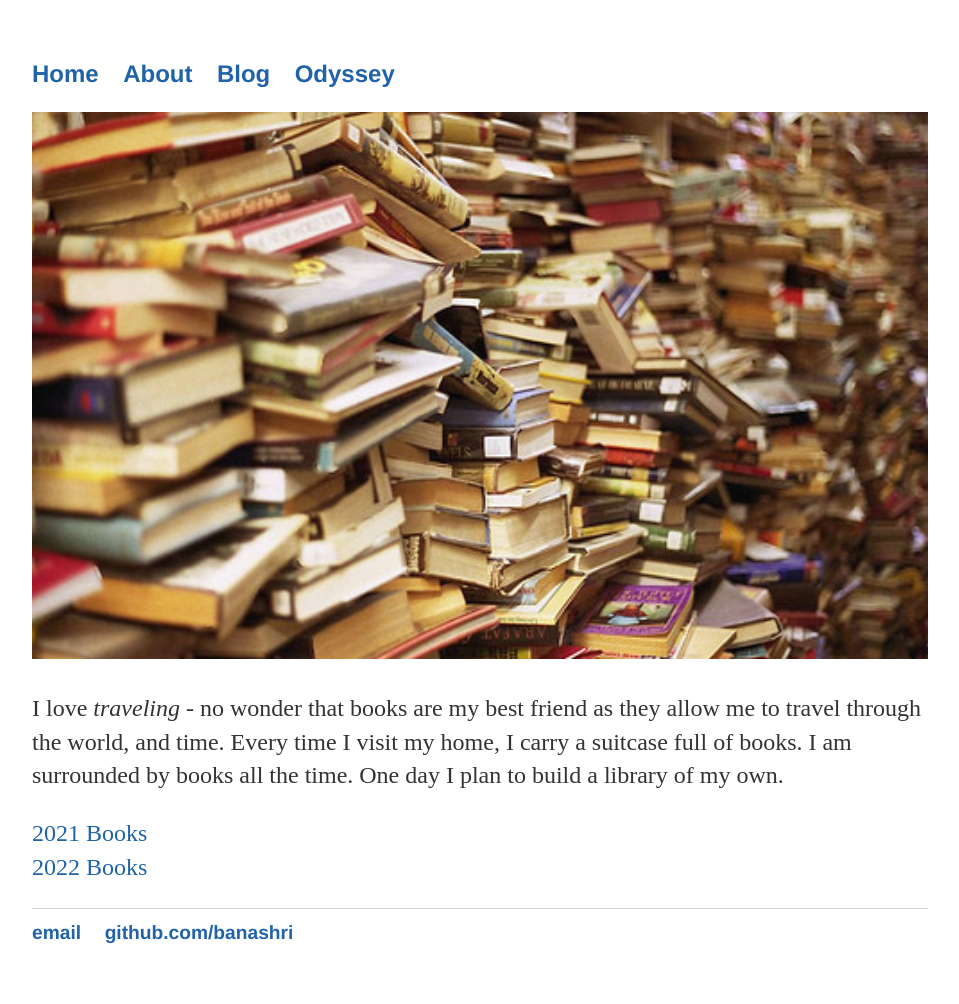
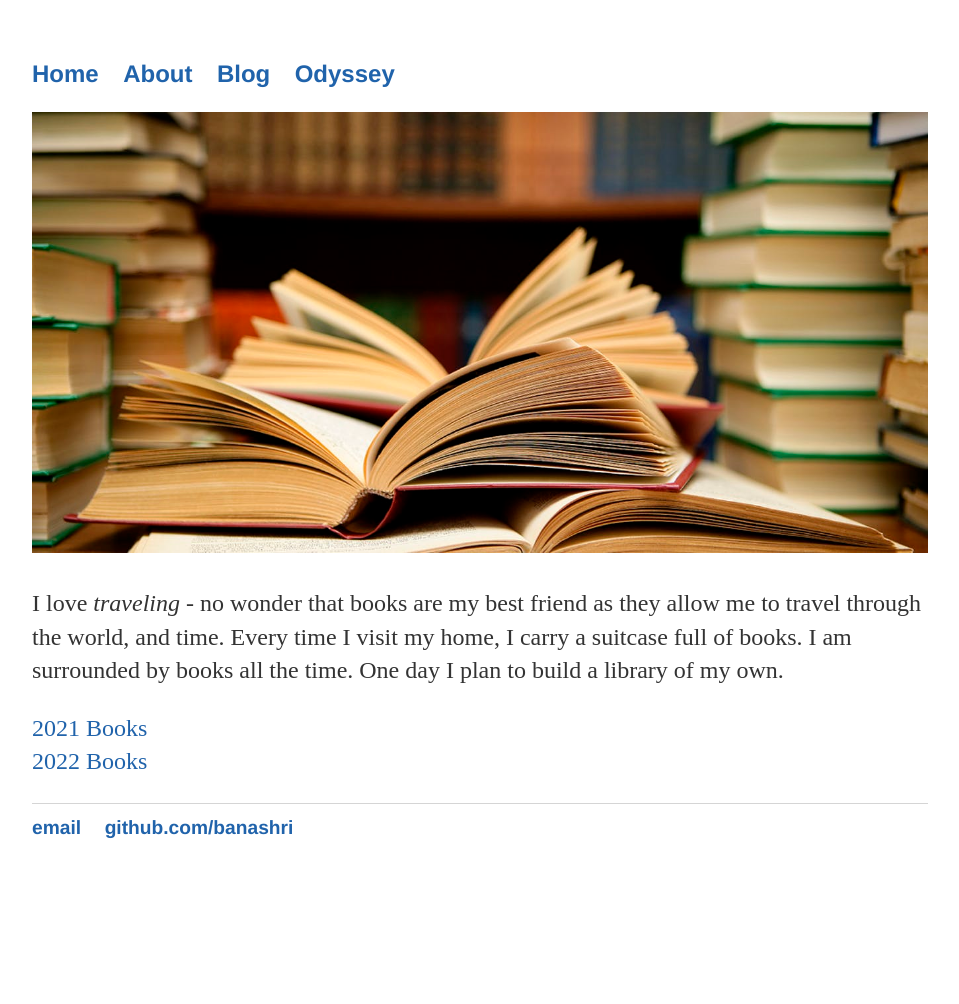
Before and after one commit to Banashri/banashri.github.io, a Jekyll site: the page built from books/index.md, in a window 1280 px wide. Shown: the whole page, without its empty margins (160-1119 px from the left). Built offline with Jekyll 4.4.1, drawn with Linux system fonts in a browser that asks for light colours; after the commit the page ends 900 px from its top, so only the background shows below that.

Commit message:
Ordering

```diff
--- a/books/index.md
+++ b/books/index.md
@@ -3,7 +3,7 @@
 title: An Odyssey
 ---
 
-<img src="https://banashri.github.io/images/bookshelf.jpeg" alt="Books" title="Books" style="width:100%; height=25%"/>
+<img src="https://banashri.github.io/images/books.jpg" alt="Books" title="Books" style="width:100%; height=25%"/>
 
 I love <em>traveling</em> - no wonder that books are my best friend as they allow me to travel through the world, and time. Every time I visit my home, I carry a suitcase full of books. I am surrounded by books all the time. One day I plan to build a library of my own.
 
```
